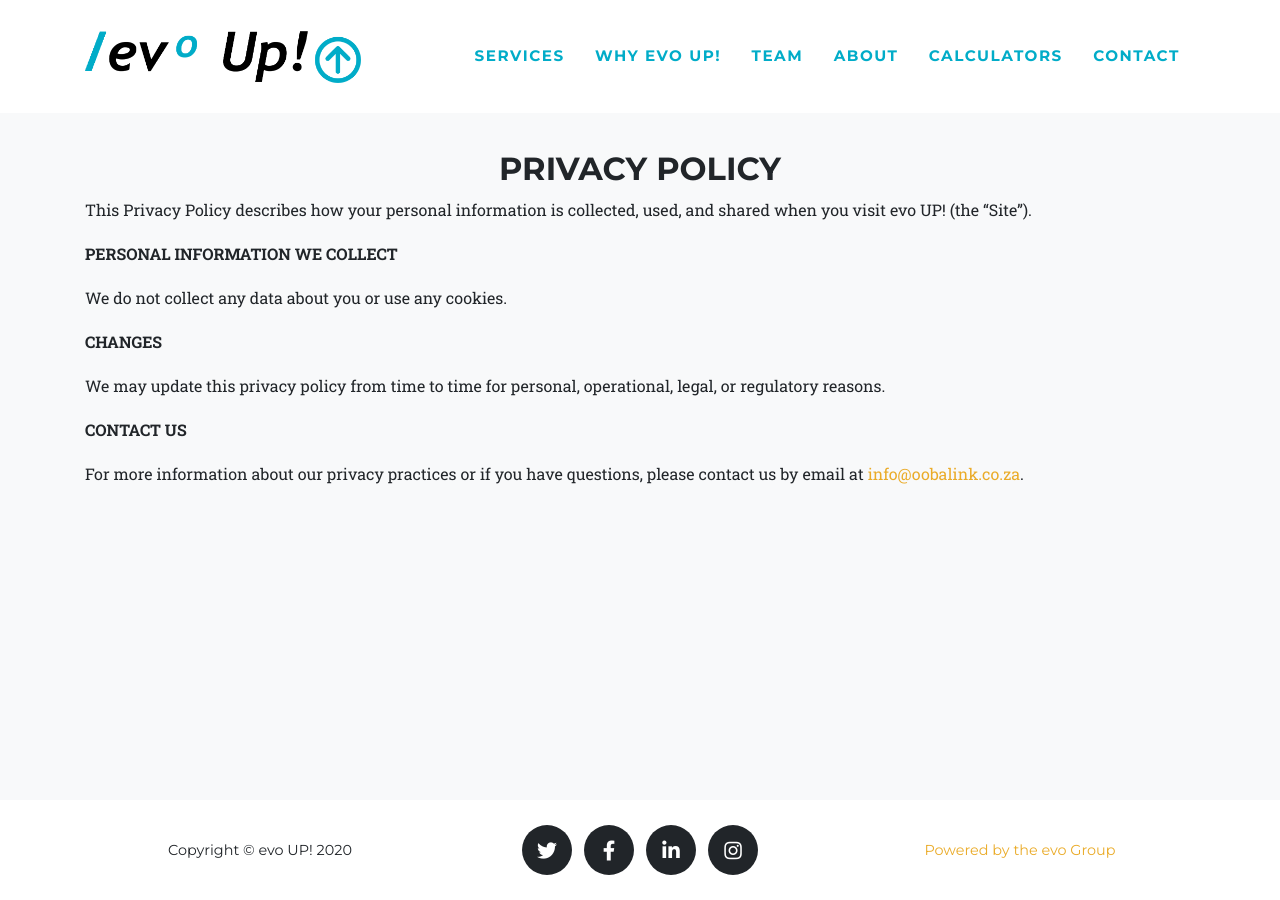
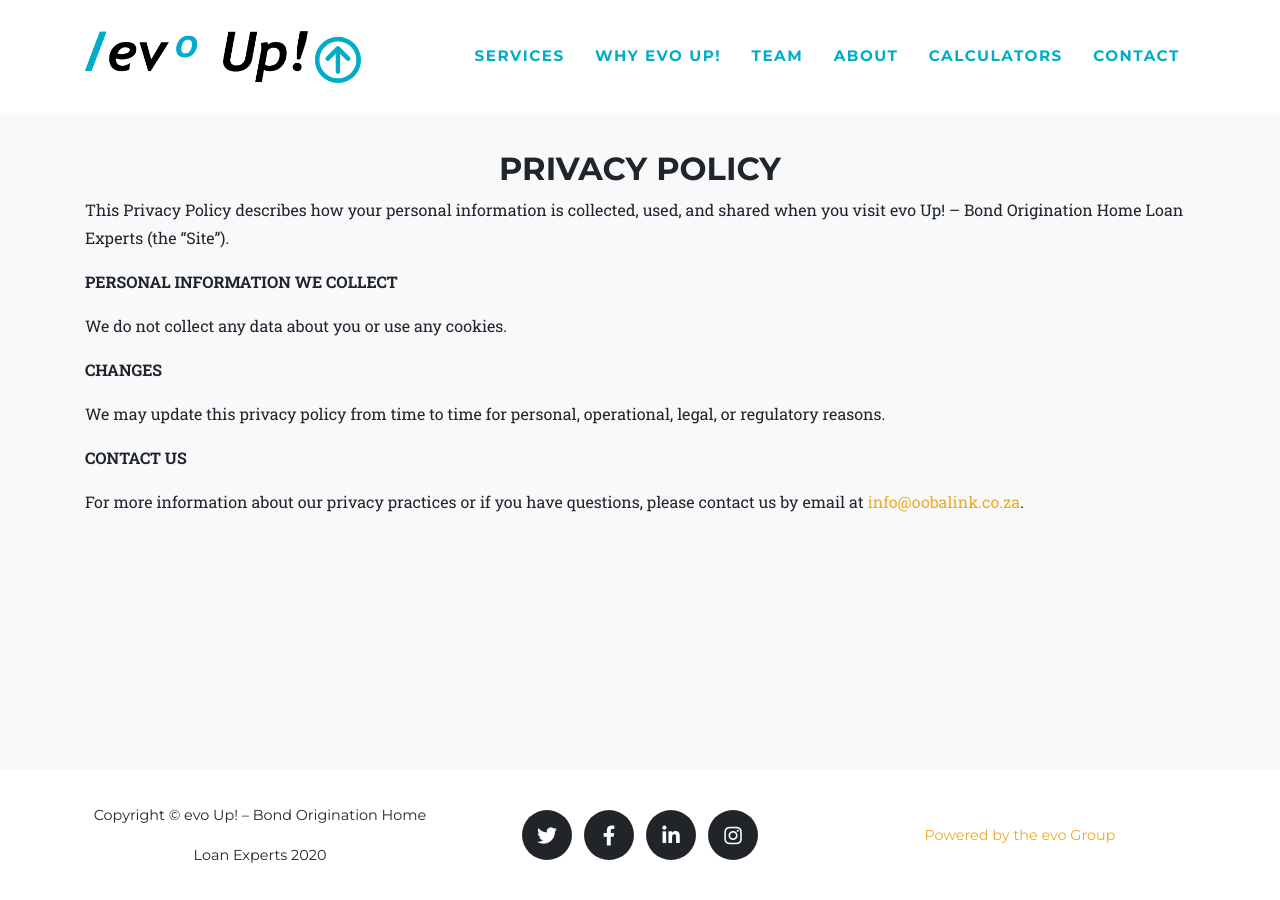
Before and after one commit to Intellify-Cloud/olink, a Jekyll site: the page built from legal.md, in a window 1280 px wide. Built offline with Jekyll 4.4.1, drawn with Linux system fonts in a browser that asks for light colours; some web fonts are replaced; part of the change alters nothing that is shown.

Commit message:
2710.1244

```diff
--- a/_config.yml
+++ b/_config.yml
@@ -1,9 +1,9 @@
 url    : "https://olink.onrender.com/"
 baseurl: ""
 
-title      : evo UP!
+title      : evo Up! – Bond Origination Home Loan Experts
 email      : info@oobalink.co.za
-description: "Go online. Grow online."
+description: Let evo Up! get you the best deal on your homeloan and provide you with comparative quotes. We are trusted by thousands of homeowners have secured bond finance through us.
 author     : Eben Roux / Pieter Oosthuizen
 
 analytics:
--- a/_includes/head.html
+++ b/_includes/head.html
@@ -14,6 +14,23 @@
   <meta charset="utf-8">
   <meta name="viewport" content="width=device-width, initial-scale=1, shrink-to-fit=no">
   <meta name="description" content="{{ site.description }}">
+  <!-- Primary Meta Tags -->
+
+  <!-- Open Graph / Facebook -->
+  <meta property="og:type" content="website">
+  <meta property="og:url" content="https://www.ooba.co.za/">
+  <meta property="og:title" content="evo Up! – Bond Origination Home Loan Experts">
+  <meta property="og:description" content="Let evo Up! get you the best deal on your homeloan and provide you with comparative quotes. We are trusted by thousands of homeowners have secured bond finance through us.">
+  <meta property="og:image" content="https://www.ooba.co.za/app/uploads/2018/08/desktop-homepage-updated.jpg">
+
+  <!-- Twitter -->
+  <meta property="twitter:card" content="summary_large_image">
+  <meta property="twitter:url" content="https://www.ooba.co.za/">
+  <meta property="twitter:title" content="evo Up! – Bond Origination Home Loan Experts">
+  <meta property="twitter:description" content="Let evo Up! get you the best deal on your homeloan and provide you with comparative quotes. We are trusted by thousands of homeowners have secured bond finance through us.">
+  <meta property="twitter:image" content="https://www.ooba.co.za/app/uploads/2018/08/desktop-homepage-updated.jpg">
+
+
   <meta name="author" content="{{ site.author }}">
   <link rel="canonical" href="{{ page.url | replace:'index.html','' | prepend: site.baseurl | prepend: site.url }}">
 
--- a/_layouts/home.html
+++ b/_layouts/home.html
@@ -9,8 +9,6 @@ layout: default
 
 {% include clients.html %}
 
-
-
 {% include team.html %}
 
 {% include about.html %}
```
